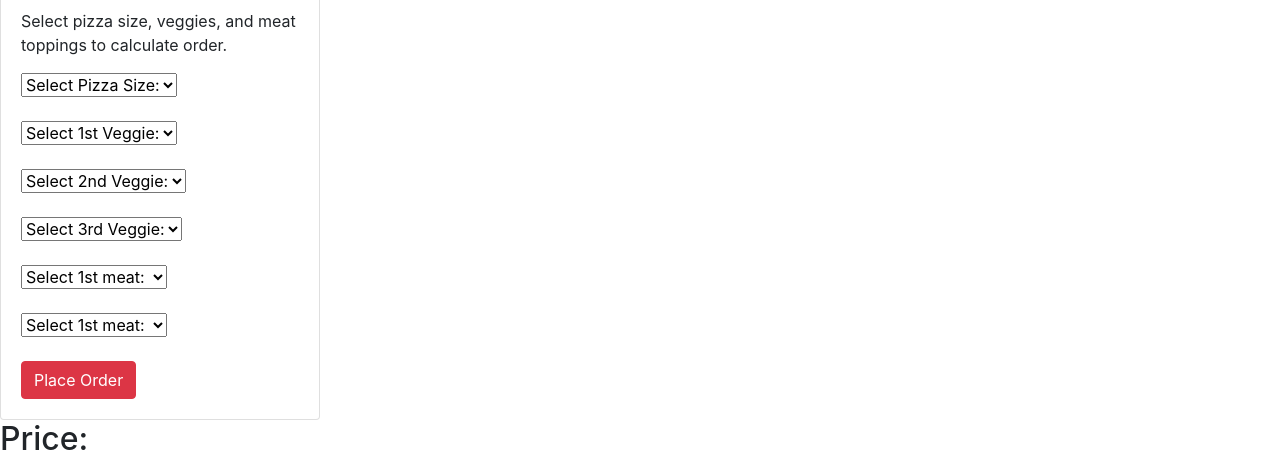
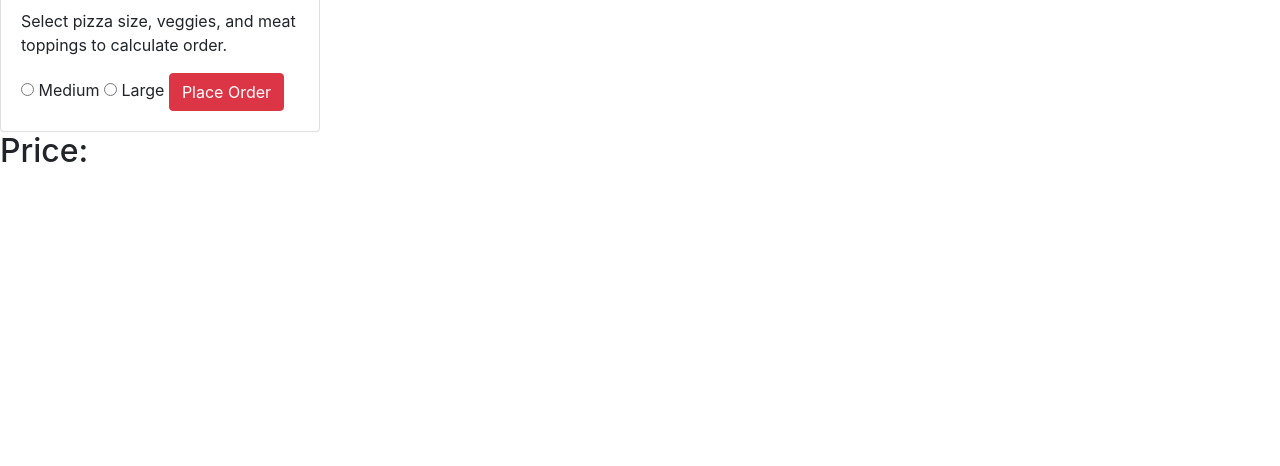
Before and after one commit to gabemonteiro/Epicodus-Project-4, a plain HTML site: page index.html in a window 1280 px wide. Shown: the part 503-969 px from the top of the page. After the commit the page ends 800 px from the top, so only its background shows below. Drawn offline with nearby package versions, Linux system fonts and the light colour scheme.

Commit message:
make an attempt to get any information from a value.

```diff
--- a/index.html
+++ b/index.html
@@ -17,60 +17,8 @@
         <h5 class="card-title">Pizza Order</h5>
         <p class="card-text">Select pizza size, veggies, and meat toppings to calculate order.</p>
         <form>
-        <select id="sizeSelect" name="sizeSelect">
-          <option>Select Pizza Size:</option>
-          <option>Medium</option>
-          <option>Large</option>
-        </select>
-        <br>
-        <br>
-        <select id="veggieSelect1" name="veggies1">
-          <option>Select 1st Veggie:</option>
-          <option>Spinach</option>
-          <option>Tomato</option>
-          <option>Olive</option>
-          <option>Bell Pepper</option>
-        </select>
-        <br>
-        <br>
-        <select id="veggieSelect2" name="veggies2">
-          <option>Select 2nd Veggie:</option>
-          <option>Spinach</option>
-          <option>Tomato</option>
-          <option>Olive</option>
-          <option>Bell Pepper</option>
-        </select>
-        <br>
-        <br>
-        <select id="veggieSelect3" name="veggies3">
-          <option>Select 3rd Veggie:</option>
-          <option>Spinach</option>
-          <option>Tomato</option>
-          <option>Olive</option>
-          <option>Bell Pepper</option>
-        </select>
-        <br>
-        <br>
-        <select id="meatSelect1" name="meat1">
-          <option>Select 1st meat:</option>
-          <option>Pepperoni</option>
-          <option>Bacon</option>
-          <option>Canadian Bacon</option>
-          <option>Chicken</option>
-          <option>Steak</option>
-        </select>
-        <br>
-        <br>
-        <select id="meatSelect2" name="meat2">
-          <option>Select 1st meat:</option>
-          <option>Pepperoni</option>
-          <option>Bacon</option>
-          <option>Canadian Bacon</option>
-          <option>Chicken</option>
-          <option>Steak</option>
-        </select>
-        <br>
-        <br>
+        <input type="radio" name="pizzaSize" value="medium"> Medium
+        <input type="radio" name="pizzaSize" value="large"> Large
         <button id="submitOrder" type="submit" class="btn btn-danger">Place Order</button>
         </form>
       </div>
--- a/js/scripts.js
+++ b/js/scripts.js
@@ -4,6 +4,12 @@ function Pizza (size, toppings) {
   this.topping = toppings;
   this.price = 0;
 }
+
+function getSelectValue() {
+  var selectedValue = document.getElementById('veggieSelect1').value;
+  console.log(selectedValue)
+}
+
 Pizza.prototype.getPrice = function(){
   this.toppings.forEach(function(topping){
     this.price += 1;
@@ -20,7 +26,7 @@ $("#submitOrder").submit(function(event){
   event.preventDefault;
   let toppingsInputs = $("#toppings :checked");
 
-}
+});
 
 // var priceArr = [];
 // function Order (size, veggies, meat) {
```
